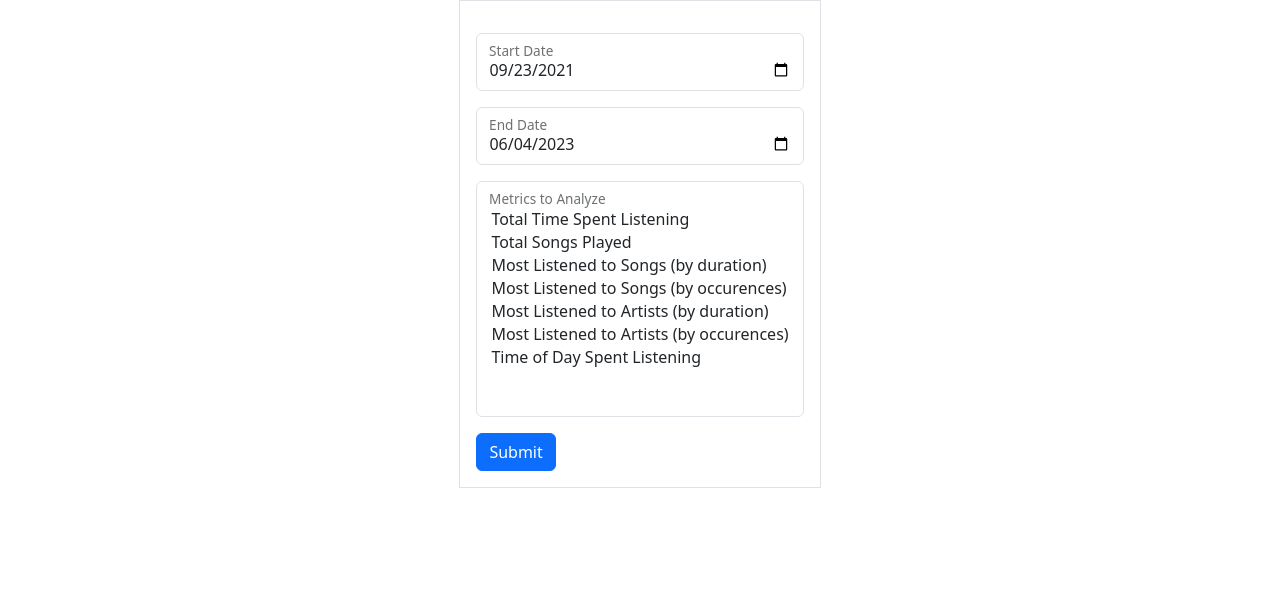
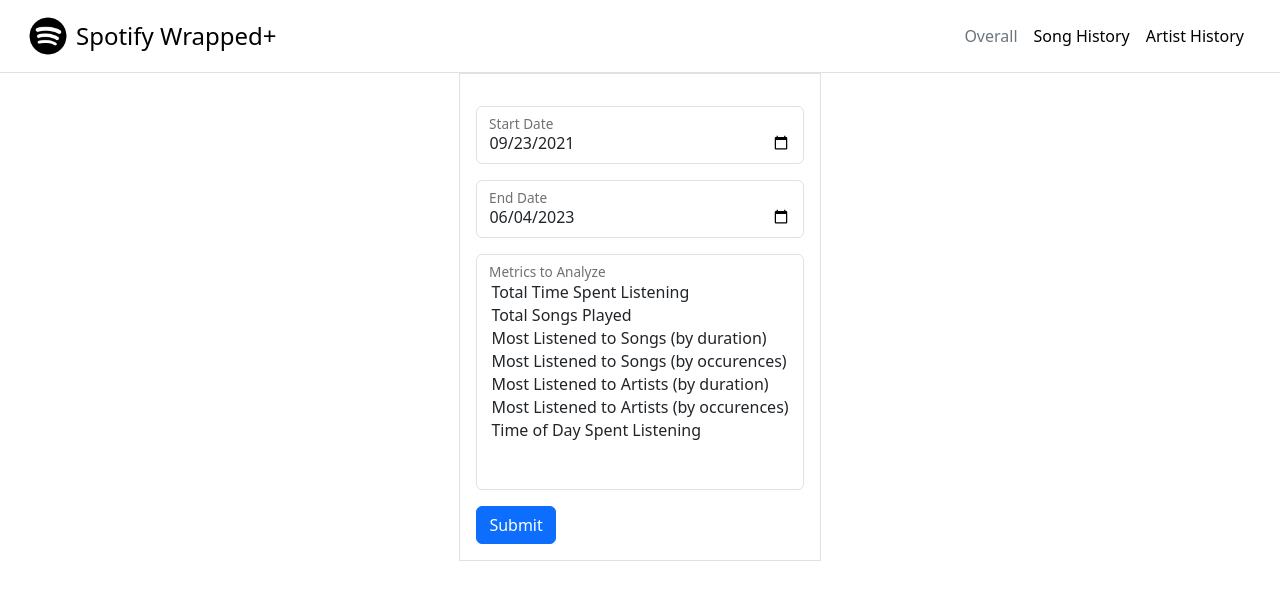
Before and after one commit to aryanpanpalia/SpotifyReWrapped, a React (Create React App) app in the folder client/: page / in a window 1280 px wide. Shown: the top 600 px of the page. Built offline with nearby package versions, Linux system fonts and the light colour scheme.

Commit message:
Add Header

```diff
--- a/client/src/App.js
+++ b/client/src/App.js
@@ -1,5 +1,6 @@
 import React, {useState} from "react";
 import DatePicker from "./DatePicker";
+import Header from "./Header";
 import MetricSelector from "./MetricSelector";
 import axios from "axios";
 import "react-responsive-carousel/lib/styles/carousel.min.css";
@@ -24,6 +25,8 @@
 	}
 
 	return (
+		<div>
+			<Header />
 			<div className="container-fluid">
 				<div className="row justify-content-center">
 					<div className="col-md-auto border p-3">
@@ -44,6 +47,7 @@
 
 				</div>
 			</div>
+		</div>
 	);
 }
 
--- /dev/null
+++ b/client/src/Header.js
@@ -0,0 +1,22 @@
+import React from "react";
+
+export default function Header() {
+    return (
+        <header class="p-3 border-bottom">
+            <div class="container-fluid">
+                <div class="d-flex flex-wrap align-items-center justify-content-center justify-content-lg-start">
+                    <a href="/" class="d-flex align-items-center mb-3 mb-md-0 me-md-auto link-body-emphasis text-decoration-none">
+                        <img class="bi me-2" width="40" height="40" aria-label="Spotify" src="spotify.png" />
+                        <span class="fs-4">Spotify Wrapped+</span>
+                    </a>
+
+                    <ul class="nav nav-pills">
+                        <li><a href="/" class="nav-link px-2 link-secondary">Overall</a></li>
+                        <li><a href="/" class="nav-link px-2 link-body-emphasis">Song History</a></li>
+                        <li><a href="/" class="nav-link px-2 link-body-emphasis">Artist History</a></li>
+                    </ul>
+                </div>
+            </div>
+        </header>
+    );
+}
```
Also changed, not shown: client/public/spotify.png (added). Lines whose indentation alone changed are shown as unchanged.
